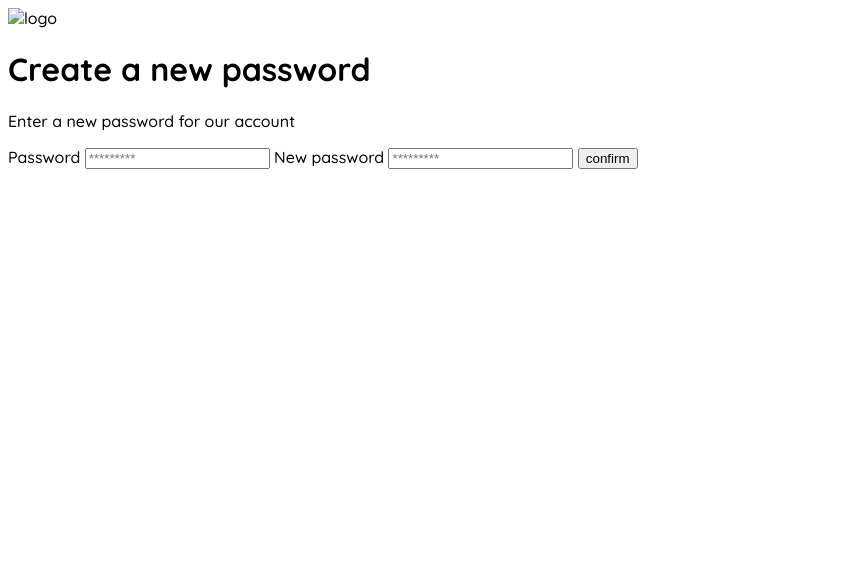
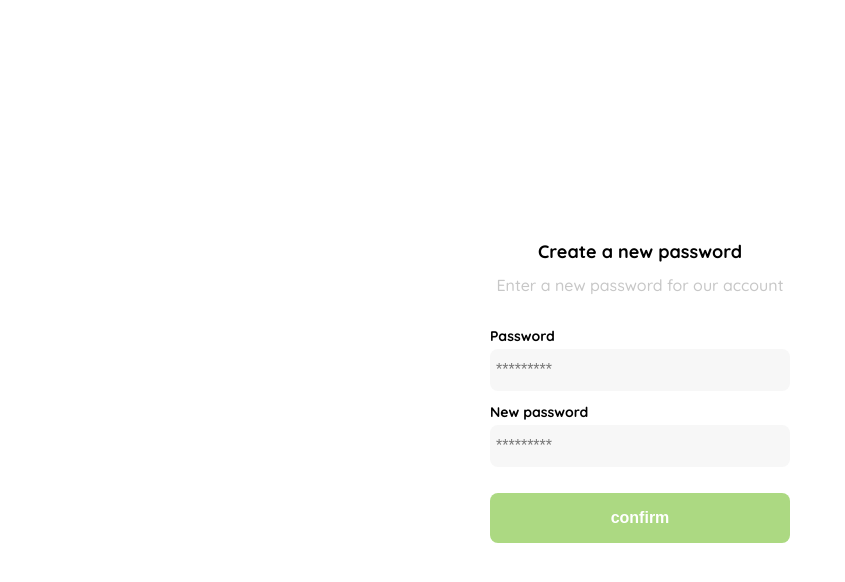
Before and after one commit to RobertoEspeso/YardSale, a plain HTML site: page index.html in a window 1280 px wide. Shown: the whole page, without its empty margins (0-845 px from the left). Drawn offline with Linux system fonts and the light colour scheme.

Commit message:
Styled elements and added images to HTML
In this commit, I style the form for changing the password.

```diff
--- a/css/styles.css
+++ b/css/styles.css
@@ -4,8 +4,84 @@
     --very-light-pinki: #c7c7c7;
     --text-input-field: #f7f7f7;
     --hospital-green: #acd982;
+    --font_sm: 14px;
+    --font_md: 16px;
+    --font_lg: 18px;
 }
 
 body {
+    margin: 0;
     font-family: 'Quicksand', sans-serif;
 }
+
+.login{
+    width: 100%;
+    height: 100vh;
+    display: grid;
+    place-items: center;
+}
+
+.form-container {
+    display: grid;
+    grid-template-rows: auto 1fr auto;
+    width: 300px;
+}
+.logo{
+    width: 150px;
+    margin-bottom: 50px;
+    justify-self: center;
+    display: none;
+}
+.title{
+font-size: var(--font_lg);
+margin-bottom: 12px;
+text-align: center;
+}
+.subtitle{
+    color: var(--very-light-pinki);
+    font-size: var(--font_md);
+    font-weight: 300px;
+    margin-top: 0;
+    margin-bottom:32px;
+    text-align: center;
+}
+.form{
+    display: flex;
+    flex-direction: column;
+}
+.label{
+    font-size: var(--font_sm);
+    font-weight: bold;
+    margin-bottom: 4px;
+}
+.input{
+    background-color: var(--text-input-field);
+    border: none;
+    border-radius: 8px;
+    height: 30px;
+    font-size: var(--font_md);
+    padding: 6px;;
+    margin-bottom: 12px;
+}
+.primary-button{
+    background-color: var(--hospital-green);
+    border-radius: 8px;
+    border: none;
+    color: var(--white);
+    width: 100%;
+    height: 50px;
+    cursor: pointer;
+    font-size: var(--font_md);
+    font-weight: bold;
+
+}
+.login-button{
+    margin-top: 14px;
+    margin-bottom: 30px;
+}
+
+@media(max-width: 640px) {
+    .logo{
+        display: block;
+    }
+}
--- a/index.html
+++ b/index.html
@@ -7,12 +7,13 @@
     <link rel="preconnect" href="https://fonts.gstatic.com" crossorigin>
     <link href="https://fonts.googleapis.com/css2?family=Quicksand:wght@300;500;700&display=swap" rel="stylesheet">
     <link rel="stylesheet" href="css/styles.css">
+    <link rel="shortcut icon" href="/logos/favicon_yard_sale.svg" type="image/x-icon">
     <title>Yard Sale</title>
 </head>
 <body>
     <div class="login">
         <div class="form-container">
-            <img src="" alt="logo" class="logo">
+            <img src="assets/logos/logo_yard_sale.svg" alt="logo" class="logo">
             <h1 class="title">Create a new password</h1>
             <p class="subtitle">Enter a new password for our account</p>
             <form action="/" class="form">
```
